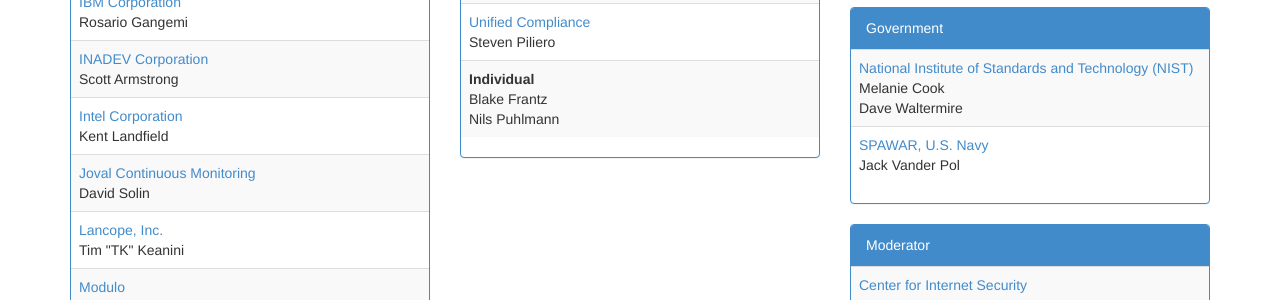
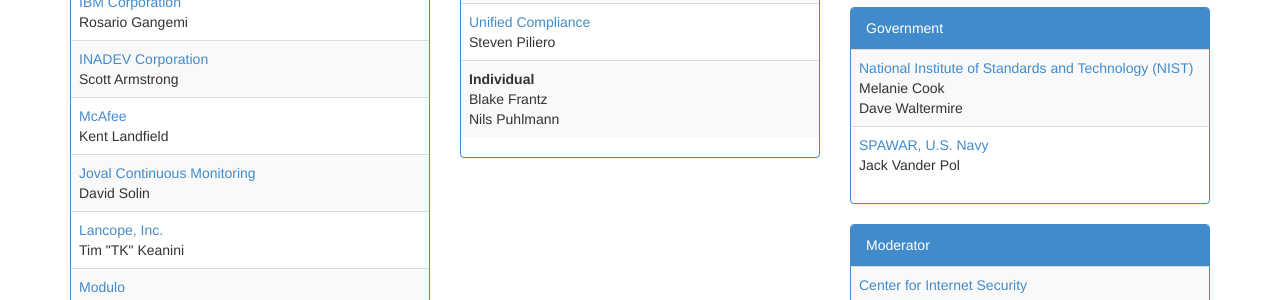
Before and after one commit to OVALProject/ovalproject.github.io, a Jekyll site: the page built from board/members/index.md, in a window 1280 px wide. Shown: the part 470-770 px from the top of the page. Built offline with Jekyll 4.4.1, drawn with Linux system fonts in a browser that asks for light colours.

Commit message:
Updating Kent's Affiliation

```diff
--- a/board/members/index.md
+++ b/board/members/index.md
@@ -52,7 +52,7 @@ no_in_page_title: true
 					</tr>
 					<tr>
 						<td>
-						<a href="http://www.intel.com/" target="_blank">Intel Corporation</a>
+						<a href="http://www.McAfee.com/" target="_blank">McAfee</a>
 						<div class="panel-body-sm">Kent Landfield</div>
 						</td>
 					</tr>
```
